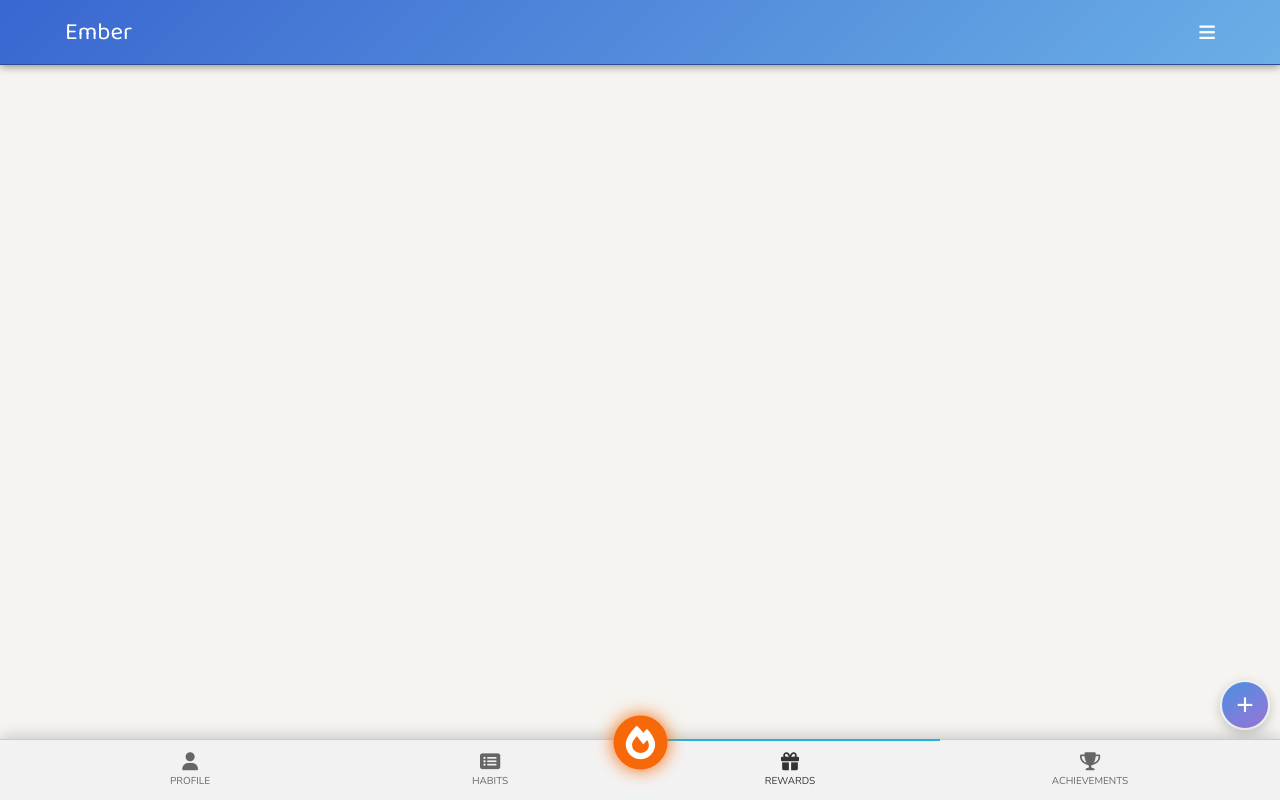
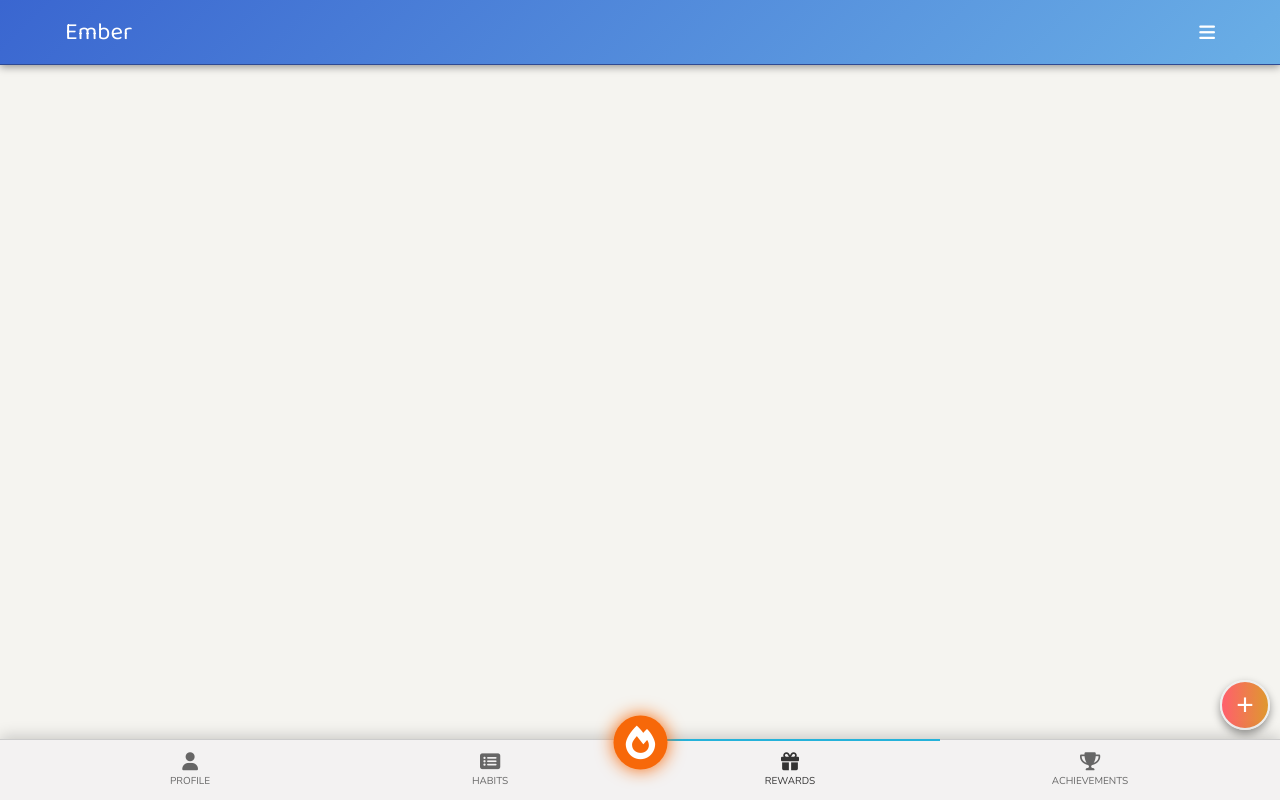
Before and after one commit to joseph-johnson27001/habit-spinner, a Vue app: page /rewards in a window 1280 px wide. Built offline with nearby package versions, Linux system fonts and the light colour scheme.

Commit message:
Button updates

```diff
--- a/src/components/Habits/FloatingHabitButton.vue
+++ b/src/components/Habits/FloatingHabitButton.vue
@@ -34,7 +34,8 @@ export default {
   height: 50px;
   border-radius: 50%;
   background: linear-gradient(145deg, #4a90e2, #9a74d6);
-  box-shadow: 0 4px 12px rgba(0, 0, 0, 0.2);
+  box-shadow: 0 4px 8px rgba(0, 0, 0, 0.4);
+
   display: flex;
   justify-content: center;
   align-items: center;
--- a/src/components/Rewards/FloatingRewardButton.vue
+++ b/src/components/Rewards/FloatingRewardButton.vue
@@ -33,8 +33,8 @@ export default {
   width: 50px;
   height: 50px;
   border-radius: 50%;
-  background: linear-gradient(145deg, #4a90e2, #9a74d6);
-  box-shadow: 0 4px 12px rgba(0, 0, 0, 0.2);
+  background: linear-gradient(to right, #ff5f6d, #df982f);
+  box-shadow: 0 4px 8px rgba(0, 0, 0, 0.4);
   display: flex;
   justify-content: center;
   align-items: center;
```
